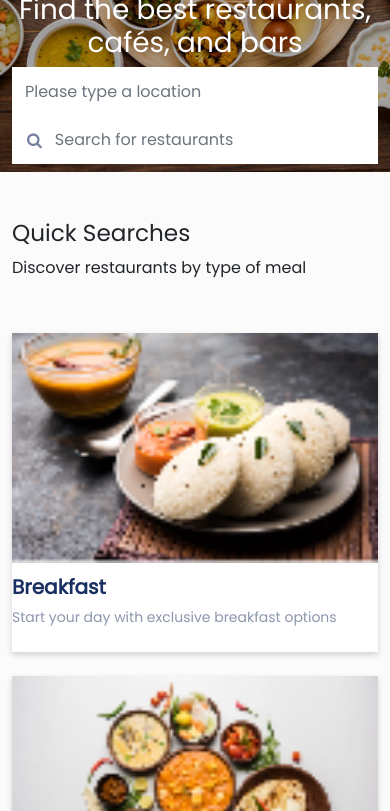
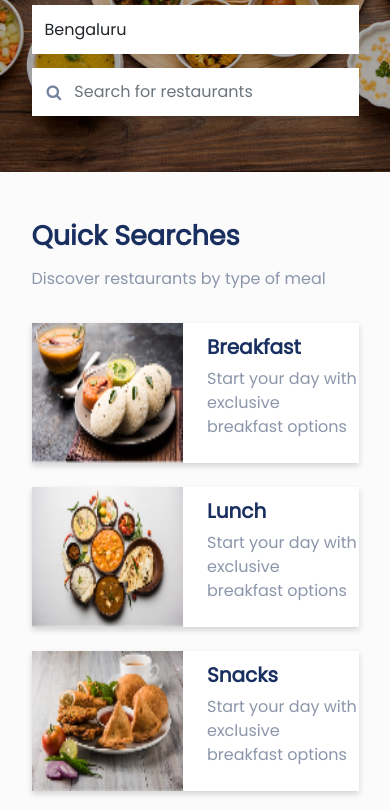
Before and after one commit to edureka-intership/assignment-2-Bhabna1422, a plain HTML site: page index.html in a window 390 px wide. Shown: the part 328-1139 px from the top of the page. Drawn offline with nearby package versions, Linux system fonts and the light colour scheme.

Commit message:
final submission

```diff
--- a/css/style.css
+++ b/css/style.css
@@ -40,15 +40,16 @@ ul li {
 }
 .main-logo {
     background-color: #fff;
-    width: 147px;
-    height: 147px;
+    width: 100px;
+    height: 100px;
     margin: 0 auto;
     border-radius: 100%;
 }
 .main-logo h1{
-    font-size: 4.7rem;
+    font-size: 3.6rem;
     color: #EB2929;
-    padding-top: 22px;
+    padding-top: 13px;
+    font-weight: 600;
 }
 .banner-form {
     margin-left: 189px;
@@ -79,6 +80,7 @@ i.fa.fa-search {
     color: #fff;
     text-align: center;
     padding-top: 1%;
+    font-weight: 600;
 }
 h3{
     margin-top: 0px !important;
@@ -92,6 +94,16 @@ h3{
 }
 .food-sec-heading{
   padding: 3rem 0px 2.3rem 0px;
+}
+.food-sec-heading h3{
+    font-size: 27px;
+    font-weight: 700;
+    margin-bottom: 15px;
+
+    color: #192F60;
+}
+.food-sec-heading p{
+    color: #8C96AB;
 }
 .item1 {
     background-color: #fff;
@@ -128,6 +140,24 @@ h3{
         margin-left: 0px;
         margin-top: 0px;
     }
-
+    .media-pt{
+       padding-top: 14px;
+    }
+    .row{
+        display: flex;
+        flex-wrap: wrap;
+    }
+    .item-description p{
+        font-size: 16px;
+    }
+    .food-sec-heading {
+        padding: 3rem 0px 1rem 0px;
+    }
+    .container{
+        width: 90% !important;
+    }
+    .banner-heading {
+        margin-top: 26px;
+    }
 
 }
--- a/index.html
+++ b/index.html
@@ -23,8 +23,12 @@
         <nav class="navbar navbar-expand-lg ">
             <div class="container">
                 <!-- <a class="navbar-brand" href="#">Navbar</a> -->
-
-                <div class="navbar-collapse" id="navbarTogglerDemo02">
+                <button class="navbar-toggler" type="button" data-bs-toggle="collapse"
+                    data-bs-target="#navbarSupportedContent" aria-controls="navbarSupportedContent"
+                    aria-expanded="false" aria-label="Toggle navigation">
+                    <span class="navbar-toggler-icon"></span>
+                </button>
+                <div class=" collapse navbar-collapse" id="navbarTogglerDemo02">
                     <ul class="navbar-nav me-auto mb-2 mb-lg-0">
                         <li class="nav-item">
                             <a class="nav-link active" aria-current="page" href="#">Login</a>
@@ -53,13 +57,20 @@
                         <div class="form-group">
 
                             <div class="input-group">
-                                <input type="text" name="" class="form-control" id=""
-                                    placeholder="Please type a location">
+                               <select name="" class="form-control" id="">
+                                    <option value="">Bengaluru</option>
+                                    <option value="">Sarjapur Road, Bengaluru</option>
+                                    <option value="">HSR Layout, Bengaluru</option>
+                                    <option value="">Kormangala, Bengaluru</option>
+                                    <option value="">Jay Nagar, Bengaluru</option>
+                                </select>
+                                <!-- <input type="text" name="" class="form-control" id=""
+                                    placeholder="Please type a location"> -->
                             </div>
                         </div>
 
                     </div>
-                    <div class="col-xs-7 col-sm-7 col-md-7 col-lg-7">
+                    <div class="col-xs-7 col-sm-7 col-md-7 col-lg-7 media-pt">
                         <div class="form-group">
                             <div class="input-group">
                                 <div class="input-group-addon"><i class="fa fa-search" aria-hidden="true"></i> </div>
@@ -90,10 +101,10 @@
                 <div class="col-xs-4 col-sm-4 col-md-4 col-lg-4">
                     <div class="item1 mb-4">
                         <div class="row">
-                            <div class="col-xs-6 col-sm-6 col-md-6 col-lg-6 item1-img">
+                            <div class="col-xs-6 col-sm-6 col-md-6 col-lg-6 col-6 item1-img">
                                 <img src="img/img2.png" alt="">
                             </div>
-                            <div class="col-xs-6 col-sm-6 col-md-6 col-lg-6 item-description">
+                            <div class="col-xs-6 col-sm-6 col-md-6 col-lg-6 col-6 item-description">
                                 <h5>Breakfast</h5>
                                 <p>Start your day with exclusive breakfast options</p>
                             </div>
@@ -103,10 +114,10 @@
                 <div class="col-xs-4 col-sm-4 col-md-4 col-lg-4">
                     <div class="item1 mb-4">
                         <div class="row">
-                            <div class="col-xs-6 col-sm-6 col-md-6 col-lg-6 item1-img">
+                            <div class="col-xs-6 col-sm-6 col-md-6 col-lg-6 col-6 item1-img">
                                 <img src="img/lunch.png" alt="">
                             </div>
-                            <div class="col-xs-6 col-sm-6 col-md-6 col-lg-6 item-description">
+                            <div class="col-xs-6 col-sm-6 col-md-6 col-lg-6 col-6 item-description">
                                 <h5>Lunch</h5>
                                 <p>Start your day with exclusive breakfast options</p>
                             </div>
@@ -116,10 +127,10 @@
                 <div class="col-xs-4 col-sm-4 col-md-4 col-lg-4">
                     <div class="item1 mb-4">
                         <div class="row">
-                            <div class="col-xs-6 col-sm-6 col-md-6 col-lg-6 item1-img">
+                            <div class="col-xs-6 col-sm-6 col-md-6 col-lg-6 col-6 item1-img">
                                 <img src="img/snacks.png" alt="">
                             </div>
-                            <div class="col-xs-6 col-sm-6 col-md-6 col-lg-6 item-description">
+                            <div class="col-xs-6 col-sm-6 col-md-6 col-lg-6 col-6 item-description">
                                 <h5>Snacks</h5>
                                 <p>Start your day with exclusive breakfast options</p>
                             </div>
@@ -132,10 +143,10 @@
                 <div class="col-xs-4 col-sm-4 col-md-4 col-lg-4">
                     <div class="item1 mb-4">
                         <div class="row">
-                            <div class="col-xs-6 col-sm-6 col-md-6 col-lg-6 item1-img">
+                            <div class="col-xs-6 col-sm-6 col-md-6 col-lg-6 col-6 item1-img">
                                 <img src="img/dinner.png" alt="">
                             </div>
-                            <div class="col-xs-6 col-sm-6 col-md-6 col-lg-6 item-description">
+                            <div class="col-xs-6 col-sm-6 col-md-6 col-lg-6 col-6 item-description">
                                 <h5>Dinner</h5>
                                 <p>Start your day with exclusive breakfast options</p>
                             </div>
@@ -145,10 +156,10 @@
                 <div class="col-xs-4 col-sm-4 col-md-4 col-lg-4">
                     <div class="item1 mb-4">
                         <div class="row">
-                            <div class="col-xs-6 col-sm-6 col-md-6 col-lg-6 item1-img">
+                            <div class="col-xs-6 col-sm-6 col-md-6 col-lg-6 col-6 item1-img">
                                 <img src="img/drinks.png" alt="">
                             </div>
-                            <div class="col-xs-6 col-sm-6 col-md-6 col-lg-6 item-description">
+                            <div class="col-xs-6 col-sm-6 col-md-6 col-lg-6 col-6 item-description">
                                 <h5>Drinks</h5>
                                 <p>Start your day with exclusive breakfast options</p>
                             </div>
@@ -158,10 +169,10 @@
                 <div class="col-xs-4 col-sm-4 col-md-4 col-lg-4">
                     <div class="item1 mb-4">
                         <div class="row">
-                            <div class="col-xs-6 col-sm-6 col-md-6 col-lg-6 item1-img">
+                            <div class="col-xs-6 col-sm-6 col-md-6 col-lg-6 col-6 item1-img">
                                 <img src="img/nightlife.png" alt="">
                             </div>
-                            <div class="col-xs-6 col-sm-6 col-md-6 col-lg-6 item-description">
+                            <div class="col-xs-6 col-sm-6 col-md-6 col-lg-6 col-6 item-description">
                                 <h5>Nightlife</h5>
                                 <p>Start your day with exclusive breakfast options</p>
                             </div>
```
